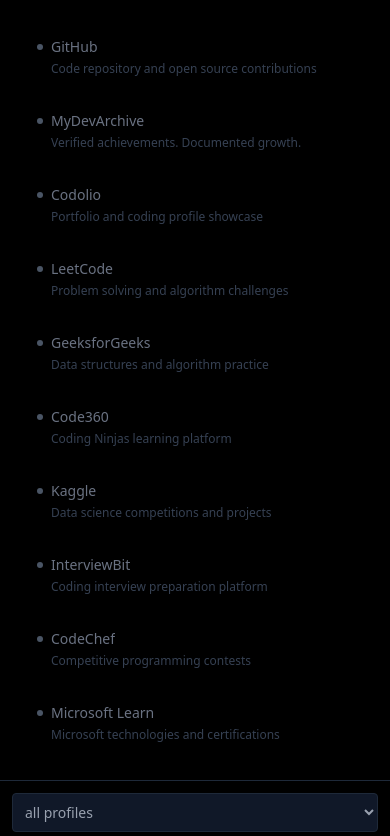
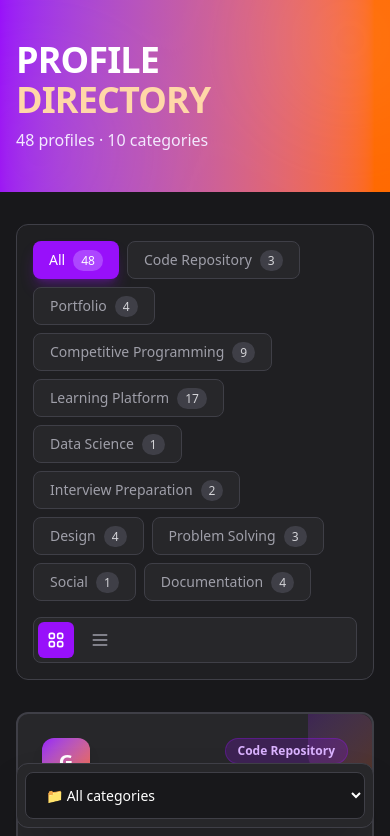
Before and after one commit to imanchalsingh/mylearninghub, a React (Vite) app: page / in a window 390 px wide. Shown: the top 836 px of the page. Built offline with nearby package versions, Linux system fonts and the light colour scheme; a web font is replaced by a local one.

Commit message:
refactor : change ui

```diff
--- a/src/components/CodingProfiles.jsx
+++ b/src/components/CodingProfiles.jsx
@@ -3,6 +3,7 @@
 
 const ProfileDashboard = () => {
   const [selectedType, setSelectedType] = useState('all');
+  const [viewMode, setViewMode] = useState('grid'); // grid or list
 
   const types = useMemo(() => {
     const allTypes = profiles.map(p => p.type);
@@ -14,100 +15,233 @@
     return profiles.filter(p => p.type === selectedType);
   }, [selectedType]);
 
-  // Simple stats for sidebar
-  const stats = useMemo(() => {
-    const typeCount = profiles.reduce((acc, p) => {
-      acc[p.type] = (acc[p.type] || 0) + 1;
-      return acc;
-    }, {});
-    return Object.entries(typeCount).sort((a, b) => b[1] - a[1]);
+  const typeCounts = useMemo(() => {
+    const counts = {};
+    profiles.forEach(p => {
+      counts[p.type] = (counts[p.type] || 0) + 1;
+    });
+    return counts;
   }, []);
 
   return (
-    <div className="flex min-h-screen bg-black text-gray-300">
-      {/* Minimal Sidebar Stats */}
-      <div className="w-64 border-r border-gray-800 p-6 hidden md:block">
-        <div className="mb-8">
-          <h1 className="text-xl font-light tracking-wider text-white">Profiles</h1>
-          <p className="text-xs text-gray-600 mt-1">total {profiles.length}</p>
+    <div className="min-h-screen bg-zinc-900">
+      {/* Bold Header with diagonal split */}
+      <div className="relative bg-gradient-to-r from-purple-600 to-orange-500 h-48 overflow-hidden">
+        <div className="absolute inset-0 opacity-10">
+          <div className="absolute -right-10 -top-10 w-40 h-40 bg-white rounded-full blur-3xl"></div>
+          <div className="absolute -left-10 -bottom-10 w-40 h-40 bg-orange-300 rounded-full blur-3xl"></div>
+        </div>
+        <div className="relative max-w-7xl mx-auto px-4 sm:px-6 lg:px-8 h-full flex items-center">
+          <div>
+            <h1 className="text-4xl md:text-5xl font-black text-white tracking-tight">
+              PROFILE
+              <span className="block text-orange-200">DIRECTORY</span>
+            </h1>
+            <p className="text-purple-100 mt-2 font-medium">
+              {profiles.length} profiles · {types.length - 1} categories
+            </p>
+          </div>
+        </div>
       </div>
 
-        <div className="space-y-3">
-          {stats.map(([type, count]) => (
-            <div key={type} className="text-xs">
-              <div className="flex justify-between mb-1">
-                <span className="text-gray-500">{type}</span>
-                <span className="text-gray-400">{count}</span>
-              </div>
-              <div className="h-px bg-gray-800 w-full">
-                <div
-                  className="h-px bg-gray-400"
-                  style={{ width: `${(count / profiles.length) * 100}%` }}
-                />
-              </div>
-            </div>
+      {/* Main Content */}
+      <div className="max-w-7xl mx-auto px-4 sm:px-6 lg:px-8 py-8">
+        {/* Filter Bar - Industrial style */}
+        <div className="bg-zinc-800/50 border border-zinc-700 rounded-xl p-4 mb-8">
+          <div className="flex flex-col lg:flex-row lg:items-center gap-4">
+            {/* Category Pills */}
+            <div className="flex-1 flex flex-wrap gap-2">
+              <button
+                onClick={() => setSelectedType('all')}
+                className={`px-4 py-2 rounded-lg font-medium text-sm transition-all ${
+                  selectedType === 'all'
+                    ? 'bg-purple-600 text-white shadow-lg shadow-purple-600/30'
+                    : 'bg-zinc-800 text-zinc-400 hover:text-white border border-zinc-700'
+                }`}
+              >
+                All
+                <span className={`ml-2 px-2 py-0.5 rounded-full text-xs ${
+                  selectedType === 'all' ? 'bg-purple-500' : 'bg-zinc-700 text-zinc-300'
+                }`}>
+                  {profiles.length}
+                </span>
+              </button>
+
+              {types.filter(t => t !== 'all').map(type => (
+                <button
+                  key={type}
+                  onClick={() => setSelectedType(type)}
+                  className={`px-4 py-2 rounded-lg font-medium text-sm transition-all ${
+                    selectedType === type
+                      ? 'bg-orange-500 text-white shadow-lg shadow-orange-500/30'
+                      : 'bg-zinc-800 text-zinc-400 hover:text-white border border-zinc-700'
+                  }`}
+                >
+                  {type}
+                  <span className={`ml-2 px-2 py-0.5 rounded-full text-xs ${
+                    selectedType === type ? 'bg-orange-400' : 'bg-zinc-700 text-zinc-300'
+                  }`}>
+                    {typeCounts[type]}
+                  </span>
+                </button>
               ))}
             </div>
 
-        {/* Filter chips */}
-        <div className="mt-8 space-y-1">
-          {types.map(type => (
+            {/* View Toggle */}
+            <div className="flex items-center gap-2 bg-zinc-800 p-1 rounded-lg border border-zinc-700">
               <button
-              key={type}
-              onClick={() => setSelectedType(type)}
-              className={`w-full text-left px-3 py-1.5 text-sm rounded transition ${
-                selectedType === type
-                  ? 'bg-gray-900 text-white'
-                  : 'text-gray-600 hover:text-gray-400'
+                onClick={() => setViewMode('grid')}
+                className={`p-2 rounded-md transition-colors ${
+                  viewMode === 'grid' ? 'bg-purple-600 text-white' : 'text-zinc-400 hover:text-white'
                 }`}
               >
-              {type === 'all' ? 'Everything' : type}
+                <svg className="w-5 h-5" fill="none" stroke="currentColor" viewBox="0 0 24 24">
+                  <path strokeLinecap="round" strokeLinejoin="round" strokeWidth={2} d="M4 6a2 2 0 012-2h2a2 2 0 012 2v2a2 2 0 01-2 2H6a2 2 0 01-2-2V6zM14 6a2 2 0 012-2h2a2 2 0 012 2v2a2 2 0 01-2 2h-2a2 2 0 01-2-2V6zM4 16a2 2 0 012-2h2a2 2 0 012 2v2a2 2 0 01-2 2H6a2 2 0 01-2-2v-2zM14 16a2 2 0 012-2h2a2 2 0 012 2v2a2 2 0 01-2 2h-2a2 2 0 01-2-2v-2z" />
+                </svg>
               </button>
-          ))}
+              <button
+                onClick={() => setViewMode('list')}
+                className={`p-2 rounded-md transition-colors ${
+                  viewMode === 'list' ? 'bg-orange-500 text-white' : 'text-zinc-400 hover:text-white'
+                }`}
+              >
+                <svg className="w-5 h-5" fill="none" stroke="currentColor" viewBox="0 0 24 24">
+                  <path strokeLinecap="round" strokeLinejoin="round" strokeWidth={2} d="M4 6h16M4 12h16M4 18h16" />
+                </svg>
+              </button>
+            </div>
           </div>
         </div>
 
-      {/* Main Content - Clean Grid */}
-      <div className="flex-1 p-6">
-        <div className="grid grid-cols-1 sm:grid-cols-2 lg:grid-cols-3 xl:grid-cols-4 gap-2">
+        {/* Profiles Display */}
+        {viewMode === 'grid' ? (
+          /* Grid View - Bold cards */
+          <div className="grid grid-cols-1 md:grid-cols-2 lg:grid-cols-3 gap-4">
             {filteredProfiles.map((profile, i) => (
               <a
                 key={i}
                 href={profile.link}
                 target="_blank"
                 rel="noopener noreferrer"
-              className="group p-3 hover:bg-gray-900/50 transition-all duration-200 border border-transparent hover:border-gray-800 rounded-sm"
+                className="group relative bg-zinc-800 border-2 border-zinc-700 hover:border-purple-600 rounded-xl p-6 transition-all hover:translate-y-[-2px]"
               >
-              <div className="flex items-center gap-2">
-                {/* Icon dot instead of full image */}
-                <div
-                  className="w-1.5 h-1.5 rounded-full bg-gray-600 group-hover:bg-gray-400 transition-colors"
-                />
-                <span className="text-sm text-gray-500 group-hover:text-gray-300 transition-colors truncate">
-                  {profile.name}
+                {/* Decorative element */}
+                <div className="absolute top-0 right-0 w-16 h-16 bg-gradient-to-br from-purple-600/20 to-orange-500/20 rounded-bl-3xl rounded-tr-xl"></div>
+
+                <div className="relative">
+                  <div className="flex items-start justify-between mb-3">
+                    <div className="w-12 h-12 bg-gradient-to-br from-purple-600 to-orange-500 rounded-xl flex items-center justify-center shadow-lg">
+                      <span className="text-white font-bold text-xl">
+                        {profile.name.charAt(0).toUpperCase()}
                       </span>
                     </div>
-              <p className="text-xs text-gray-700 mt-1 line-clamp-1 pl-3.5">
+                    <span className={`text-xs font-bold px-3 py-1 rounded-full ${
+                      i % 2 === 0
+                        ? 'bg-purple-600/20 text-purple-300 border border-purple-600/30'
+                        : 'bg-orange-600/20 text-orange-300 border border-orange-600/30'
+                    }`}>
+                      {profile.type}
+                    </span>
+                  </div>
+
+                  <h3 className="text-lg font-bold text-white mb-2 group-hover:text-purple-400 transition-colors">
+                    {profile.name}
+                  </h3>
+
+                  {profile.description && (
+                    <p className="text-sm text-zinc-400 mb-4 line-clamp-2">
                       {profile.description}
                     </p>
+                  )}
+
+                  <div className="flex items-center text-sm text-orange-500 font-medium">
+                    <span>View profile</span>
+                    <svg className="w-4 h-4 ml-1 group-hover:translate-x-1 transition-transform" fill="none" stroke="currentColor" viewBox="0 0 24 24">
+                      <path strokeLinecap="round" strokeLinejoin="round" strokeWidth={2} d="M9 5l7 7-7 7" />
+                    </svg>
+                  </div>
+                </div>
               </a>
             ))}
           </div>
+        ) : (
+          /* List View - Bold list */
+          <div className="space-y-3">
+            {filteredProfiles.map((profile, i) => (
+              <a
+                key={i}
+                href={profile.link}
+                target="_blank"
+                rel="noopener noreferrer"
+                className="group block bg-zinc-800 border border-zinc-700 hover:border-orange-500 rounded-xl p-4 transition-all"
+              >
+                <div className="flex items-center gap-4">
+                  <div className={`w-10 h-10 rounded-lg flex items-center justify-center ${
+                    i % 2 === 0 ? 'bg-purple-600' : 'bg-orange-500'
+                  }`}>
+                    <span className="text-white font-bold">
+                      {profile.name.charAt(0).toUpperCase()}
+                    </span>
                   </div>
 
-      {/* Mobile filter - minimal */}
-      <div className="md:hidden fixed bottom-0 left-0 right-0 bg-black border-t border-gray-800 p-3">
+                  <div className="flex-1 min-w-0">
+                    <div className="flex items-center gap-2">
+                      <h3 className="text-white font-semibold truncate group-hover:text-orange-400 transition-colors">
+                        {profile.name}
+                      </h3>
+                      <span className="text-xs text-zinc-500">·</span>
+                      <span className="text-xs text-zinc-400">{profile.type}</span>
+                    </div>
+
+                    {profile.description && (
+                      <p className="text-sm text-zinc-500 truncate">
+                        {profile.description}
+                      </p>
+                    )}
+                  </div>
+
+                  <svg className="w-5 h-5 text-zinc-600 group-hover:text-orange-500 transition-colors" fill="none" stroke="currentColor" viewBox="0 0 24 24">
+                    <path strokeLinecap="round" strokeLinejoin="round" strokeWidth={2} d="M14 5l7 7m0 0l-7 7m7-7H3" />
+                  </svg>
+                </div>
+              </a>
+            ))}
+          </div>
+        )}
+
+        {/* Empty State */}
+        {filteredProfiles.length === 0 && (
+          <div className="text-center py-16">
+            <div className="inline-block p-6 bg-zinc-800/50 rounded-2xl border border-zinc-700 mb-4">
+              <span className="text-5xl">👀</span>
+            </div>
+            <h3 className="text-2xl font-bold text-white mb-2">No profiles found</h3>
+            <p className="text-zinc-400 mb-4">Try selecting a different category</p>
+            <button
+              onClick={() => setSelectedType('all')}
+              className="px-6 py-3 bg-gradient-to-r from-purple-600 to-orange-500 text-white font-bold rounded-xl hover:shadow-lg transition-all"
+            >
+              View all profiles
+            </button>
+          </div>
+        )}
+      </div>
+
+      {/* Mobile Filter */}
+      <div className="fixed bottom-4 left-4 right-4 md:hidden">
+        <div className="bg-zinc-800 border border-zinc-700 rounded-xl p-2 shadow-2xl">
           <select
             value={selectedType}
             onChange={(e) => setSelectedType(e.target.value)}
-          className="w-full bg-gray-900 text-gray-400 text-sm border border-gray-800 rounded-sm p-2"
+            className="w-full bg-zinc-900 text-white border border-zinc-700 rounded-lg px-4 py-3 text-sm font-medium"
           >
             {types.map(type => (
               <option key={type} value={type}>
-              {type === 'all' ? 'all profiles' : type}
+                {type === 'all' ? '📁 All categories' : `📌 ${type} (${typeCounts[type] || 0})`}
               </option>
             ))}
           </select>
+        </div>
       </div>
     </div>
   );
```
Lines whose indentation alone changed are shown as unchanged.
